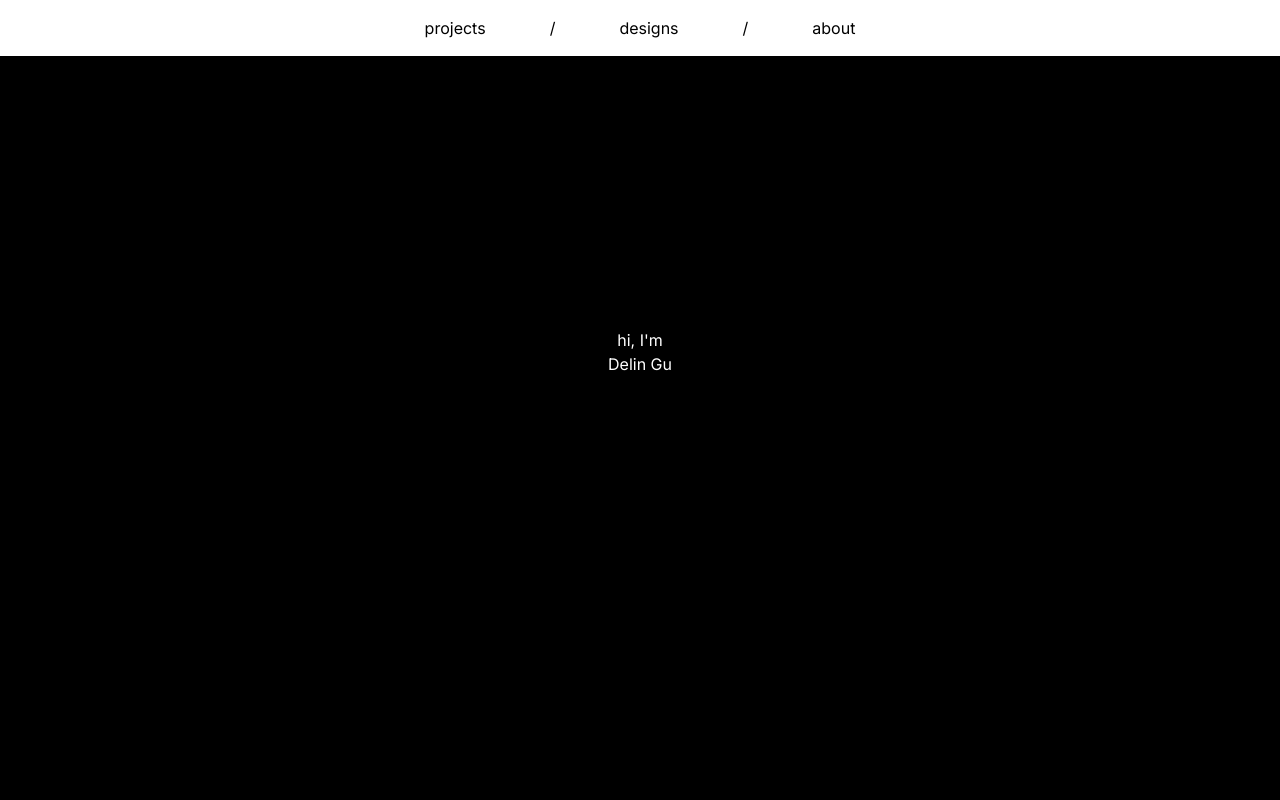
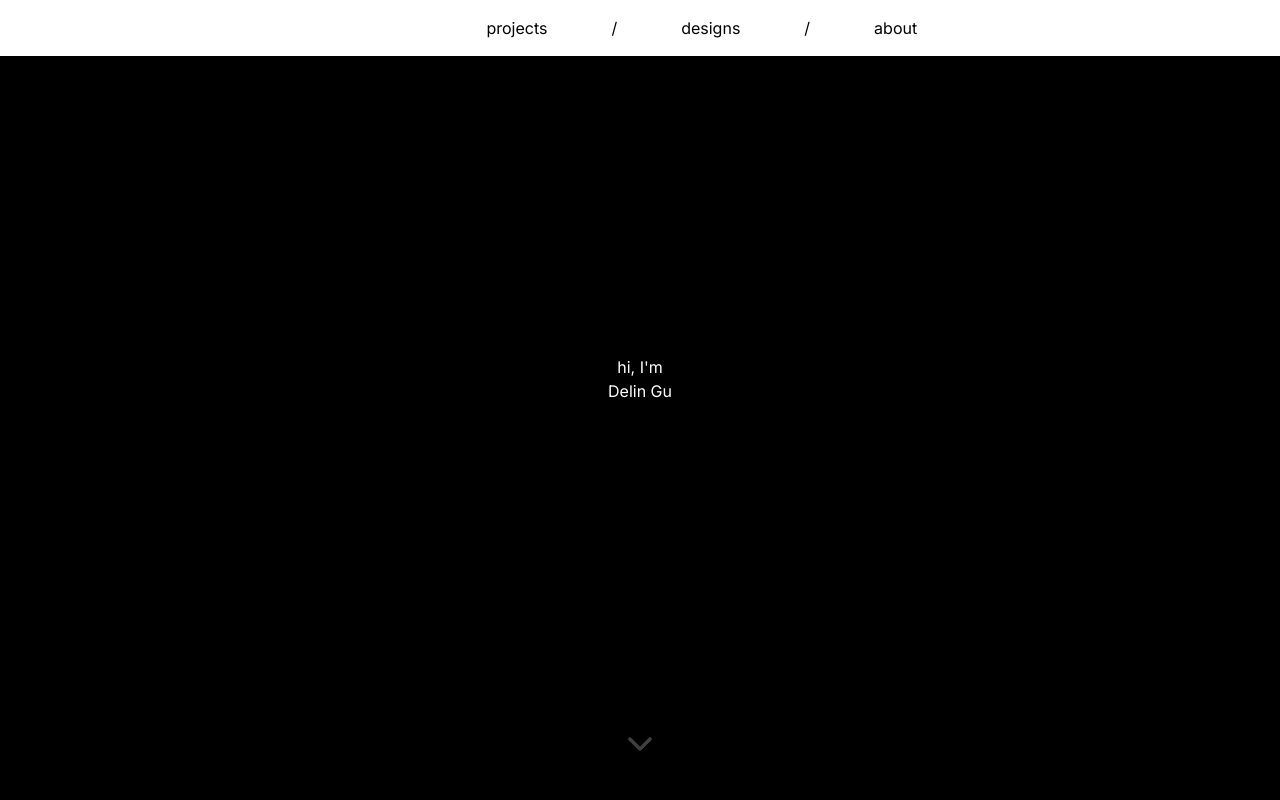
Before and after one commit to snootfef/Personal-Site, a Next.js app: page / in a window 1280 px wide. Shown: the top 800 px of the page. Built offline with nearby package versions, Linux system fonts and the light colour scheme.

Commit message:
Added scroll reactivity and animated some elements

```diff
--- a/src/app/nav.tsx
+++ b/src/app/nav.tsx
@@ -1,8 +1,19 @@
+'use client';
 import Link from "next/link"
+import useScrollPosition from "./useScrollPosition";
+import { useEffect, useState } from "react";
 
 export default function Nav() {
+   const scrollPosition = useScrollPosition();
+   const [scroll, setScroll] = useState(false)
+
+   if (scrollPosition > 400 && !scroll)
+      setScroll(true)
+   else if (scrollPosition < 400 && scroll)
+      setScroll(false)
+
    return (
-      <nav className='flex justify-center items-center min-w-full h-14 fixed bg-white text-black'>
+      <nav className={'flex items-center w-screen h-14 fixed bg-white text-black duration-700 ease-in-out ' + (scroll ? 'pr-0 pl-[60vw]' : 'px-[33vw]')}>
          <Link
             href='/projects'
             className="m-16"
--- a/src/app/page.tsx
+++ b/src/app/page.tsx
@@ -1,31 +1,49 @@
+'use client';
 import Image from "next/image";
 import Nav from './nav'
 import { FaGithub } from "react-icons/fa";
+import { IoIosArrowDown } from "react-icons/io";
 
 export default function Home() {
+
+  function handleClick() {
+    (document.getElementById('bottom') as HTMLInputElement).scrollIntoView({ behavior: 'smooth' });
+  }
+
   return (
     <main className="flex flex-col items-center relative overflow-x-hidden overflow-y-auto no-scrollbar">
       <Nav />
       <section
-        className="flex h-screen w-screen flex-col items-center justify-center pb-24 bg-black text-white"
+        className="flex h-screen w-screen flex-col items-center justify-center bg-black text-white"
       >
         <section
-          className="flex flex-col items-center justify-center"
+          className="flex flex-col items-center justify-center h-full pt-8"
         >
           <p>hi, I'm</p>
           <h1>Delin Gu</h1>
         </section>
-        <section>
+        <section
+          className="pb-8"
+        >
           {/* character icons */}
+          <button
+            onClick={handleClick}
+          >
+            <IoIosArrowDown
+              className="text-4xl opacity-25 hover:opacity-75 ease-in"
+            />
+          </button>
         </section>
       </section>
       <section
         className="flex h-screen w-screen bg-white"
+        id="bottom"
       >
         <section
-          className="w-1/2 m-20"
+          className="w-1/2 m-24 flex flex-col justify-center"
         >
-          <p>
+          <p
+          >
             Lorem ipsum dolor sit amet, consectetur adipiscing elit, sed do eiusmod tempor incididunt ut labore et dolore magna aliqua. Ut enim ad minim veniam, quis nostrud exercitation ullamco laboris nisi ut aliquip ex ea commodo consequat. Duis aute irure dolor in reprehenderit in voluptate velit esse cillum dolore eu fugiat nulla pariatur. Excepteur sint occaecat cupidatat non proident, sunt in culpa qui officia deserunt mollit anim id est laborum.
           </p>
           <div
@@ -35,7 +53,7 @@ export default function Home() {
           </div>
         </section>
         <div
-          className="w-1/2 m-20"
+          className="w-1/2 m-24"
         >
           asdfasdf
         </div>
--- /dev/null
+++ b/src/app/useScrollPosition.tsx
@@ -0,0 +1,18 @@
+import { useEffect, useState } from "react";
+
+const useScrollPosition = () => {
+   const [scrollPosition, setScrollPosition] = useState(0);
+
+   useEffect(() => {
+      const updatePosition = () => {
+         setScrollPosition(window.scrollY);
+      }
+      window.addEventListener("scroll", updatePosition);
+      updatePosition();
+      return () => window.removeEventListener("scroll", updatePosition);
+   }, []);
+
+   return scrollPosition;
+};
+
+export default useScrollPosition;
```
